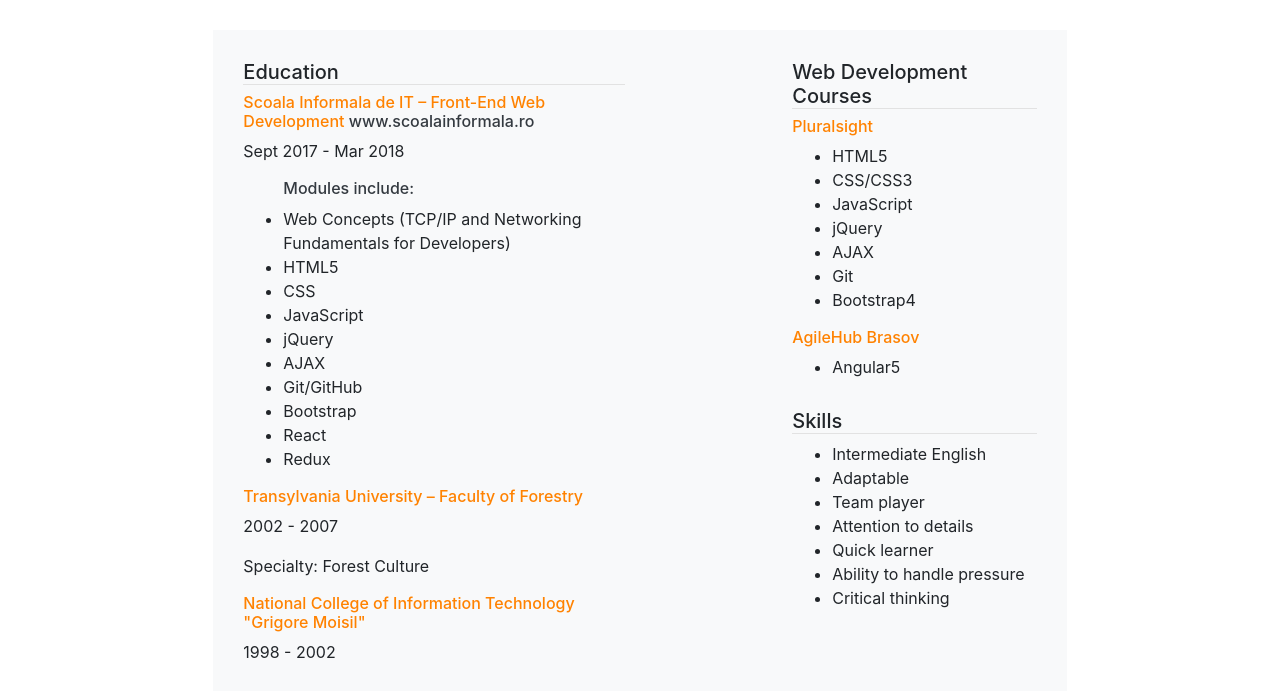
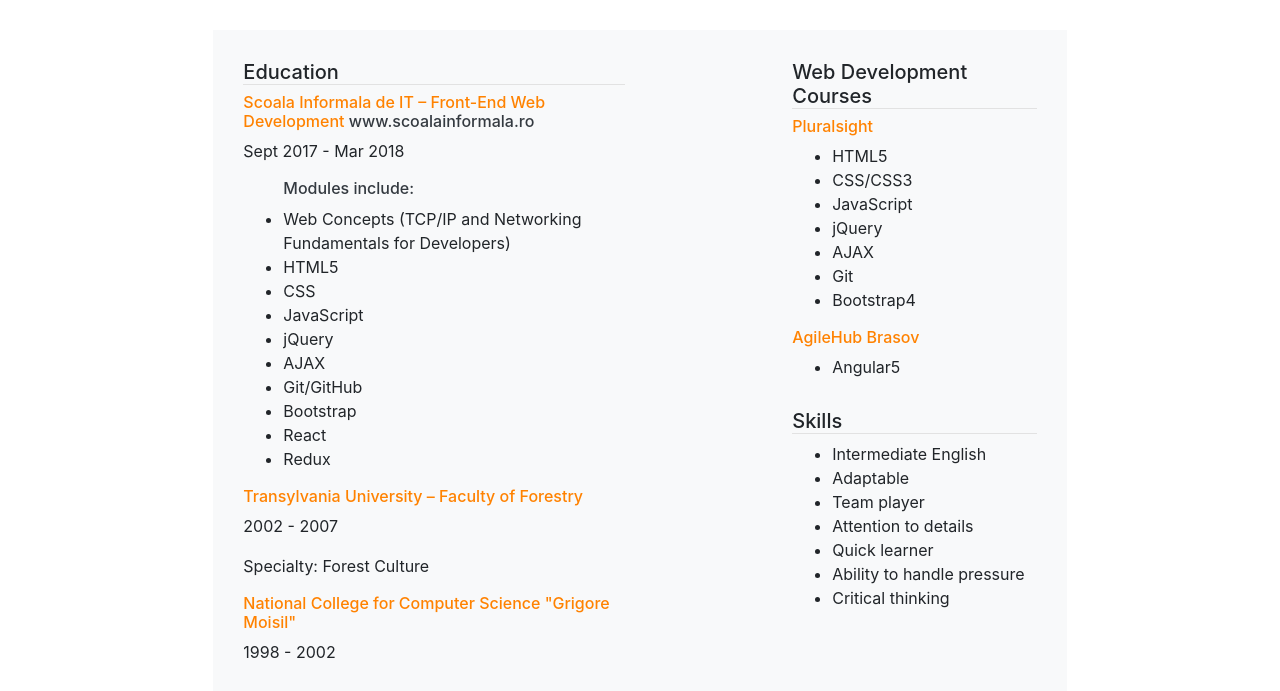
Before and after one commit to buzeamihai/buzeamihai.github.io, a plain HTML site: page myOnlineCv.html in a window 1280 px wide. Shown: the part 100-791 px from the top of the page. Drawn offline with nearby package versions, Linux system fonts and the light colour scheme.

Commit message:
fix a bug

```diff
--- a/myOnlineCv.html
+++ b/myOnlineCv.html
@@ -61,7 +61,7 @@
                     <p>2002 - 2007</p>
                     <p>Specialty: Forest Culture</p>
 
-                    <h6>National College of Information Technology &quot;Grigore Moisil&quot;</h6>
+                    <h6>National College for Computer Science &quot;Grigore Moisil&quot;</h6>
                     <p>1998 - 2002</p>
 
 
```
